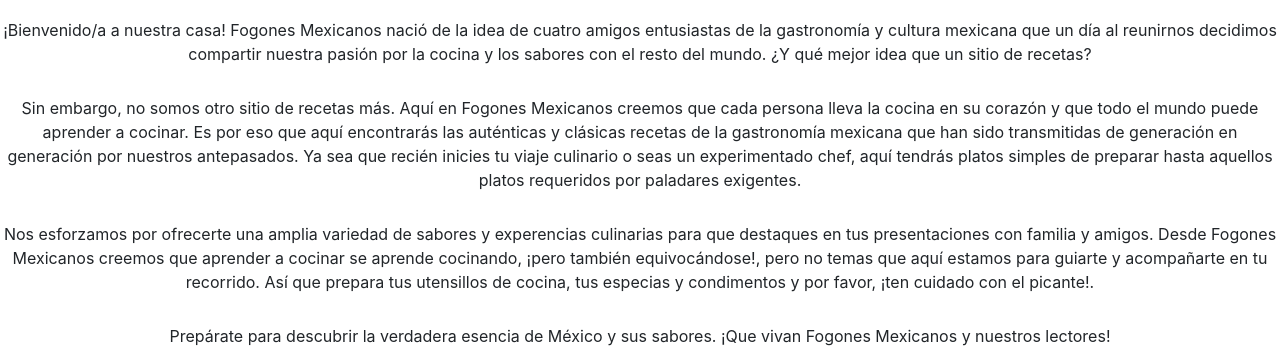
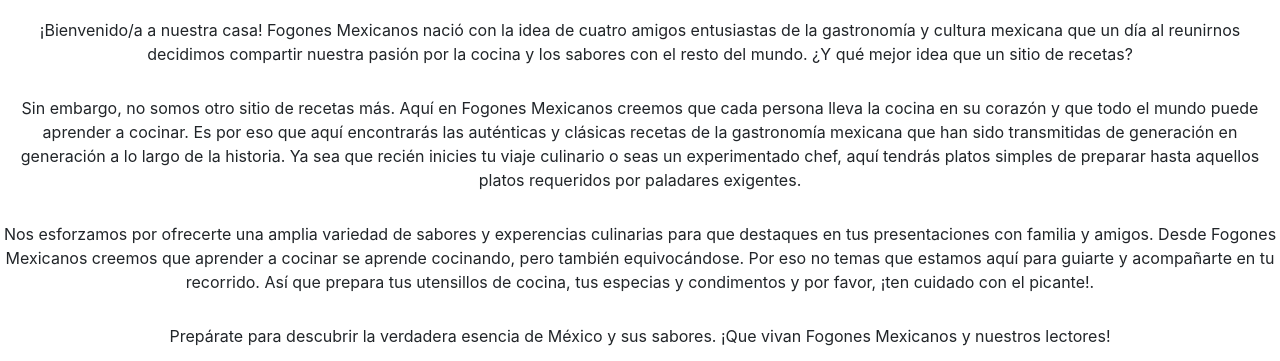
Before and after one commit to Txitxe36/fogonesmexicanos, a website: page acerca.html in a window 1280 px wide. Shown: the part 732-1093 px from the top of the page. Drawn offline with nearby package versions, Linux system fonts and the light colour scheme; a web font is replaced by a local one.

Commit message:
Update acerca.html

```diff
--- a/acerca.html
+++ b/acerca.html
@@ -104,9 +104,9 @@
 
    <div class="texto">
     <h2 class="text-center mb-4 subtitulo-acerca">Nuestra historia</h2>
-    <p class="parrafo-acerca text-center">¡Bienvenido/a a nuestra casa! Fogones Mexicanos nació de la idea de cuatro amigos entusiastas de la gastronomía y cultura mexicana que un día al reunirnos decidimos compartir nuestra pasión por la cocina y los sabores con el resto del mundo. ¿Y qué mejor idea que un sitio de recetas?</p>
-    <p class="parrafo-acerca text-center">Sin embargo, no somos otro sitio de recetas más. Aquí en Fogones Mexicanos creemos que cada persona lleva la cocina en su corazón y que todo el mundo puede aprender a cocinar. Es por eso que aquí encontrarás las auténticas y clásicas recetas de la gastronomía mexicana que han sido transmitidas de generación en generación por nuestros antepasados. Ya sea que recién inicies tu viaje culinario o seas un experimentado chef, aquí tendrás platos simples de preparar hasta aquellos platos requeridos por paladares exigentes.</p>
-    <p class="parrafo-acerca text-center">Nos esforzamos por ofrecerte una amplia variedad de sabores y experencias culinarias para que destaques en tus presentaciones con familia y amigos. Desde Fogones Mexicanos creemos que aprender a cocinar se aprende cocinando, ¡pero  también equivocándose!, pero no temas que aquí estamos para guiarte y acompañarte en tu recorrido. Así que prepara tus utensillos de cocina, tus especias y condimentos y por favor, ¡ten cuidado con el picante!.</p>
+    <p class="parrafo-acerca text-center">¡Bienvenido/a a nuestra casa! Fogones Mexicanos nació con la idea de cuatro amigos entusiastas de la gastronomía y cultura mexicana que un día al reunirnos decidimos compartir nuestra pasión por la cocina y los sabores con el resto del mundo. ¿Y qué mejor idea que un sitio de recetas?</p>
+    <p class="parrafo-acerca text-center">Sin embargo, no somos otro sitio de recetas más. Aquí en Fogones Mexicanos creemos que cada persona lleva la cocina en su corazón y que todo el mundo puede aprender a cocinar. Es por eso que aquí encontrarás las auténticas y clásicas recetas de la gastronomía mexicana que han sido transmitidas de generación en generación a lo largo de la historia. Ya sea que recién inicies tu viaje culinario o seas un experimentado chef, aquí tendrás platos simples de preparar hasta aquellos platos requeridos por paladares exigentes.</p>
+    <p class="parrafo-acerca text-center">Nos esforzamos por ofrecerte una amplia variedad de sabores y experencias culinarias para que destaques en tus presentaciones con familia y amigos. Desde Fogones Mexicanos creemos que aprender a cocinar se aprende cocinando, pero  también equivocándose. Por eso no temas que estamos aquí  para guiarte y acompañarte en tu recorrido. Así que prepara tus utensillos de cocina, tus especias y condimentos y por favor, ¡ten cuidado con el picante!.</p>
     <p class="parrafo-acerca text-center">Prepárate para descubrir la verdadera esencia de México y sus sabores. ¡Que vivan Fogones Mexicanos y nuestros lectores!
     </p>
    </div>
```
